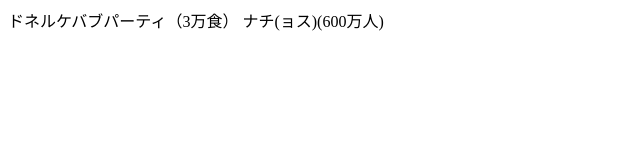
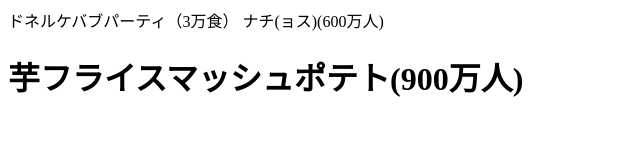
Before and after one commit to trow16/Geisai_ShiftManagement, a plain HTML site: page index.html in a window 1280 px wide. Shown: the whole page, without its empty margins (0-640 px from the left). Drawn offline with Linux system fonts and the light colour scheme.

Commit message:
Update index.html

```diff
--- a/index.html
+++ b/index.html
@@ -8,7 +8,10 @@
 <body>
 	ドネルケバブパーティ（3万食）
 
-ナチ(ョス)(600万人)
+	ナチ(ョス)(600万人)
+
+	<h1>芋フライスマッシュポテト(900万人)</h1>
+
 </body>
 
 </html>
```
